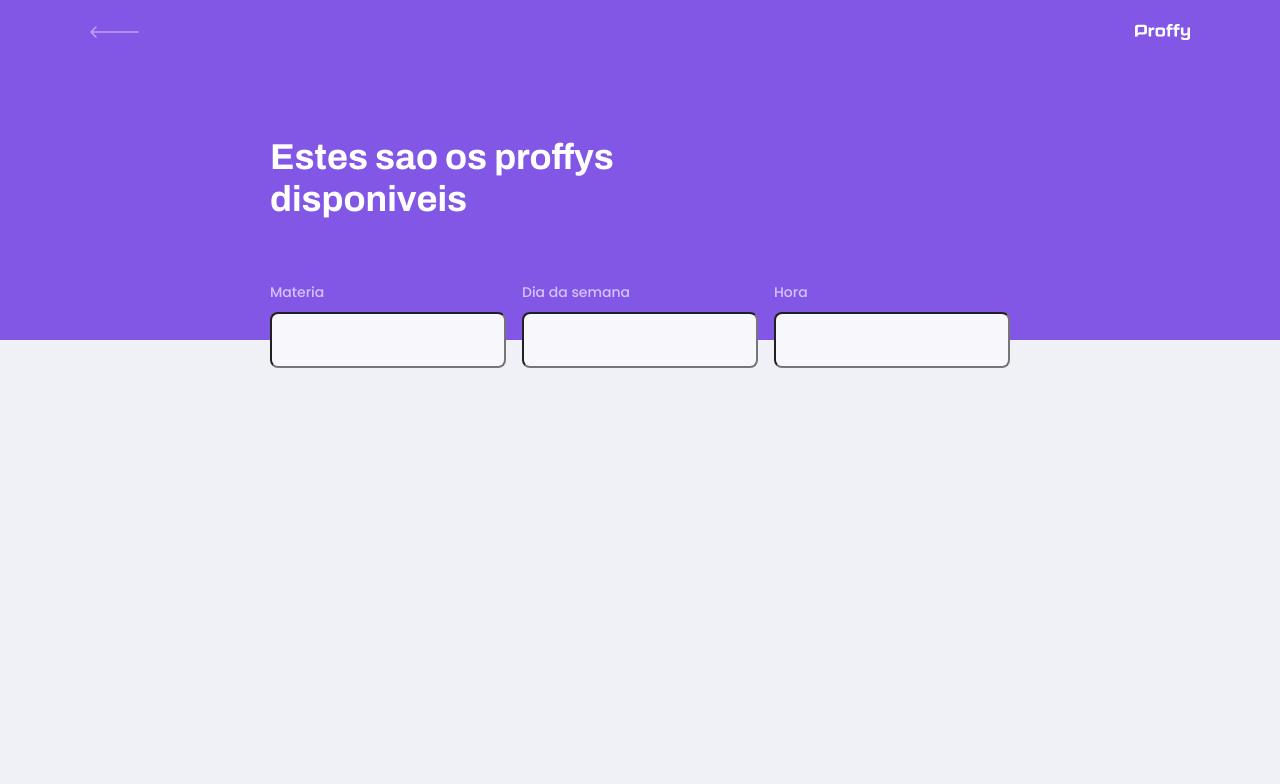
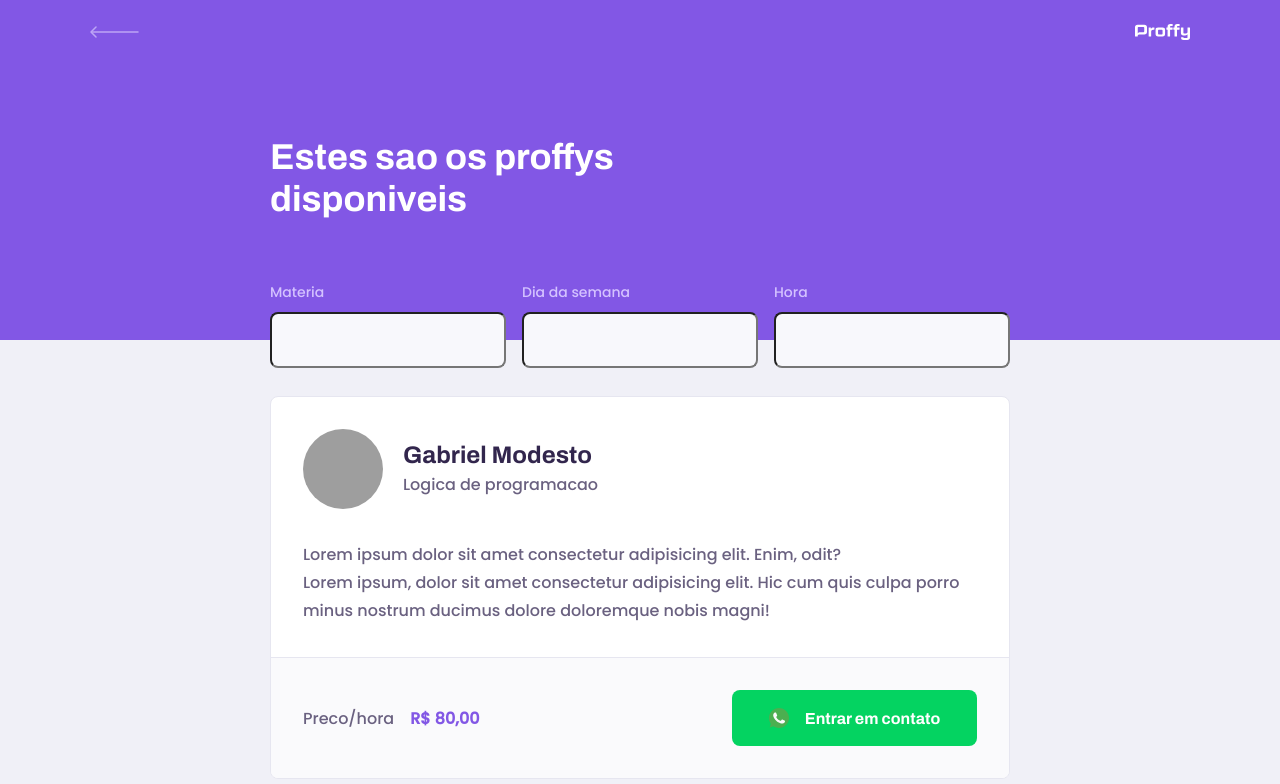
Before and after one commit to gabrielrmodesto/nlw2web, a React (Create React App) app: page /study in a window 1280 px wide. Shown: the top 784 px of the page. Built offline with nearby package versions, Linux system fonts and the light colour scheme; grey boxes are pictures that could not be loaded.

Commit message:
Teacher item finish and style

```diff
--- a/src/assets/styles/global.css
+++ b/src/assets/styles/global.css
@@ -41,6 +41,7 @@
 button,
 textarea{
 	font: 500 1.6rem Poppins;
+	color: var(--color-text-base);
 }
 .container{
 	width: 90vw;
--- a/src/pages/TeachersList/index.tsx
+++ b/src/pages/TeachersList/index.tsx
@@ -1,5 +1,5 @@
 import React from "react";
-
+import whatsappIcon from "../../assets/images/icons/whatsapp.svg";
 import "./styles.css";
 import PageHeader from "../../components/PageHeader";
 
@@ -22,6 +22,38 @@
 					</div>
 				</form>
 			</PageHeader>
+			<main>
+				<article className="teacher-item">
+					<header>
+						<img
+							src="https://avatars0.githubusercontent.com/u/15326732?s=460&u=d0748aae28b41f6eaf3c657ed0ee2a6bc20ceb56&v=4"
+							alt="Perfil foto"
+						/>
+						<div>
+							<strong>Gabriel Modesto</strong>
+							<span>Logica de programacao</span>
+						</div>
+					</header>
+					<p>
+						Lorem ipsum dolor sit amet consectetur adipisicing elit.
+						Enim, odit?
+						<br />
+						Lorem ipsum, dolor sit amet consectetur adipisicing
+						elit. Hic cum quis culpa porro minus nostrum ducimus
+						dolore doloremque nobis magni!
+					</p>
+					<footer>
+						<p>
+							Preco/hora
+							<strong>R$ 80,00</strong>
+						</p>
+						<button type="button">
+							<img src={whatsappIcon} alt="Whastapp"/>
+							Entrar em contato
+						</button>
+					</footer>
+				</article>
+			</main>
 		</div>
 	);
 }
--- a/src/pages/TeachersList/styles.css
+++ b/src/pages/TeachersList/styles.css
@@ -38,6 +38,70 @@
 	right: 1.6rem;
 	bottom: 0;
 }
+.teacher-item{
+	background: var(--color-box-base);
+	border: 1px solid var(--color-line-in-white);
+	border-radius: 0.8rem;
+	margin-top: 2.4rem;
+	overflow: hidden;
+}
+.teacher-item header{
+	padding: 3.2rem 2rem;
+	display: flex;
+	align-items: center;
+}
+.teacher-item header img{
+	width: 8rem;
+	height: 8rem;
+	border-radius: 50%;
+	margin-right: 2rem;
+}
+.teacher-item header div strong{
+	font: 700 2.4rem Archivo;
+	display: block;
+	color: var(--color-text-title);
+}
+.teacher-item header div span{
+	font-size: 1.6rem;
+	display: block;
+	margin-top: 0.4rem;
+}
+.teacher-item > p{
+	padding: 0 2rem;
+	font-size: 1.6rem;
+	line-height: 2.8rem;
+}
+.teacher-item footer{
+	padding: 3.2rem 2rem;
+	background: var(--color-box-footer);
+	border-top: 1px solid var(--color-line-in-white);
+	margin-top: 3.2rem;
+	display: flex;
+	align-items: center;
+	justify-content: space-between;
+}
+.teacher-item footer p strong{
+	color: var(--color-primary);
+	font-size: 1.6rem;
+	display: block;
+}
+.teacher-item footer button{
+	width: 20rem;
+	height: 5.6rem;
+	background: var(--color-secundary);
+	color: var(--color-button-text);
+	border: 0;
+	border-radius: 0.8rem;
+	cursor: pointer;
+	font: 700 1.4rem Archivo;
+	display: flex;
+	align-items: center;
+	justify-content: space-evenly;
+	transition: 0.2s;
+}
+.teacher-item footer button:hover{
+	background: var(--color-secundary-dark);
+}
 @media (min-width: 700px){
 	#page-teacher-list{
 		max-width: 100%;
@@ -52,4 +116,28 @@
 	#search-teachers .input-block + .input-block{
 		margin-top: 0;
 	}
+	#page-teacher-list main{
+		padding: 3.2rem 0;
+		max-width: 740px;
+		margin: 0 auto;
+	}
+	.teacher-item header,
+	.teacher-item footer{
+		padding: 3.2rem;
+	}
+	.teacher-item > p{
+		padding: 0 3.2rem;
+	}
+	.teacher-item footer p strong{
+		display: initial;
+		margin-left: 1.6rem;
+	}
+	.teacher-item footer button{
+		width: 24.5rem;
+		font-size: 1.6rem;
+		justify-content: center;
+	}
+	.teacher-item footer button img{
+		margin-right: 1.6rem;
+	}
 }
```
